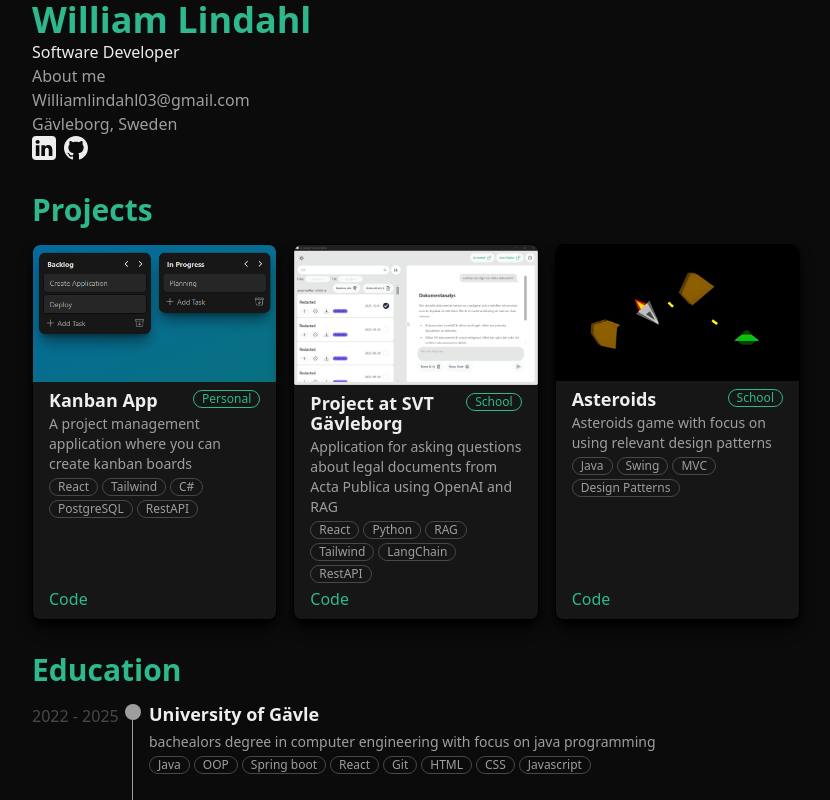
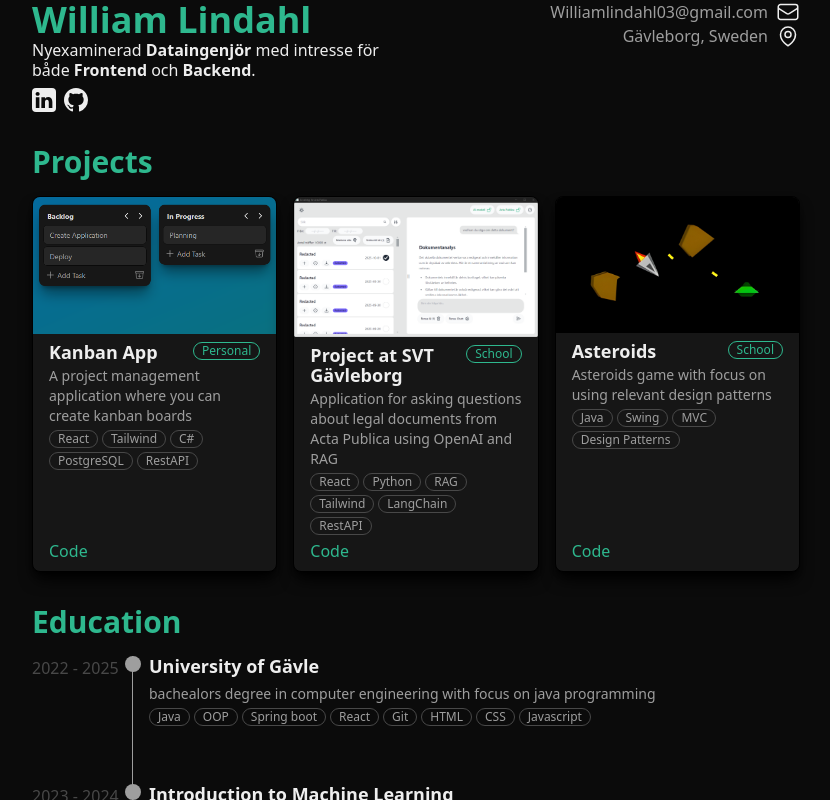
Before and after one commit to Williamlindahl03/portfolio, a React (Vite) app in the folder william-lindahl-portfolio/: page / in a window 1280 px wide. Shown: the top 800 px of the page, without its empty margins (224-1054 px from the left). Built offline with nearby package versions, Linux system fonts and the light colour scheme.

Commit message:
styling of About section

```diff
--- a/william-lindahl-portfolio/src/App.tsx
+++ b/william-lindahl-portfolio/src/App.tsx
@@ -5,6 +5,7 @@ import TagList from './tags/TagList'
 import Projectlist from './projects/ProjectList'
 import ExperienceCard from './experience/ExperienceCard'
 import Socials from "./socials/Socials";
+import About from "./socials/About";
 
 function App() {
   const skills: string[] = ["React", "Tailwind", "HTML", "CSS", "PostgreSQL", "Java", "C#", "JavaScript", "SpringBoot", "Python", "Docker", "Git"]
@@ -15,13 +16,7 @@ function App() {
         <div className='w-[100%] max-w-[800px] px-4 flex flex-col'>
 
           <div className='size-full'>
-            <h1 className='text-primary text-4xl font-bold'>William Lindahl</h1>
-            <h2 className='text-strong'>Software Developer</h2>
-            <p className='text-muted'>About me</p>
-            <p className='text-muted'>Williamlindahl03@gmail.com</p>
-            <p className='text-muted'>Gävleborg, Sweden</p>
-
-            <Socials />
+            <About />
 
             <h1 className='text-primary font-bold text-3xl mt-8 mb-4'>Projects</h1>
             <Projectlist />
--- /dev/null
+++ b/william-lindahl-portfolio/src/socials/About.tsx
@@ -0,0 +1,26 @@
+import { LocationIcon, EmailIcon } from "../svgs/svgs";
+import Socials from "./Socials";
+
+function About() {
+
+  return (
+    <div className="flex flex-row justify-between">
+        <div className="max-w-[350px]">
+            <h1 className='text-primary text-4xl font-bold'>William Lindahl</h1>
+            <p className='text-strong pb-2 leading-5'>Nyexaminerad <b>Dataingenjör</b> med intresse för både <b>Frontend</b> och <b>Backend</b>.</p>
+            <Socials />
+        </div>
+        <div className="flex flex-col items-end">
+            <div className="flex flex-row gap-2">
+                <p className='text-muted'>Williamlindahl03@gmail.com</p>
+                <EmailIcon />
+            </div>
+            <div className="flex flex-row gap-2">
+                <p className='text-muted'>Gävleborg, Sweden</p>
+                <LocationIcon />
+            </div>
+        </div>
+    </div>
+  )
+}
+export default About;
--- a/william-lindahl-portfolio/src/svgs/svgs.tsx
+++ b/william-lindahl-portfolio/src/svgs/svgs.tsx
@@ -14,3 +14,19 @@ export function GithubIcon() {
         </svg>
     );
 }
+
+export function EmailIcon() {
+    return (
+        <svg xmlns="http://www.w3.org/2000/svg" fill="none" viewBox="0 0 24 24" strokeWidth={1.5} stroke="currentColor" color={"oklch(0.95 0 0)"} className="size-6">
+            <path strokeLinecap="round" strokeLinejoin="round" d="M21.75 6.75v10.5a2.25 2.25 0 0 1-2.25 2.25h-15a2.25 2.25 0 0 1-2.25-2.25V6.75m19.5 0A2.25 2.25 0 0 0 19.5 4.5h-15a2.25 2.25 0 0 0-2.25 2.25m19.5 0v.243a2.25 2.25 0 0 1-1.07 1.916l-7.5 4.615a2.25 2.25 0 0 1-2.36 0L3.32 8.91a2.25 2.25 0 0 1-1.07-1.916V6.75" />
+        </svg>
+    );
+}
+export function LocationIcon() {
+    return (
+        <svg xmlns="http://www.w3.org/2000/svg" fill="none" viewBox="0 0 24 24" strokeWidth={1.5} stroke="currentColor" color={"oklch(0.95 0 0)"} className="size-6">
+            <path strokeLinecap="round" strokeLinejoin="round" d="M15 10.5a3 3 0 1 1-6 0 3 3 0 0 1 6 0Z" />
+            <path strokeLinecap="round" strokeLinejoin="round" d="M19.5 10.5c0 7.142-7.5 11.25-7.5 11.25S4.5 17.642 4.5 10.5a7.5 7.5 0 1 1 15 0Z" />
+        </svg>
+    );
+}
```
